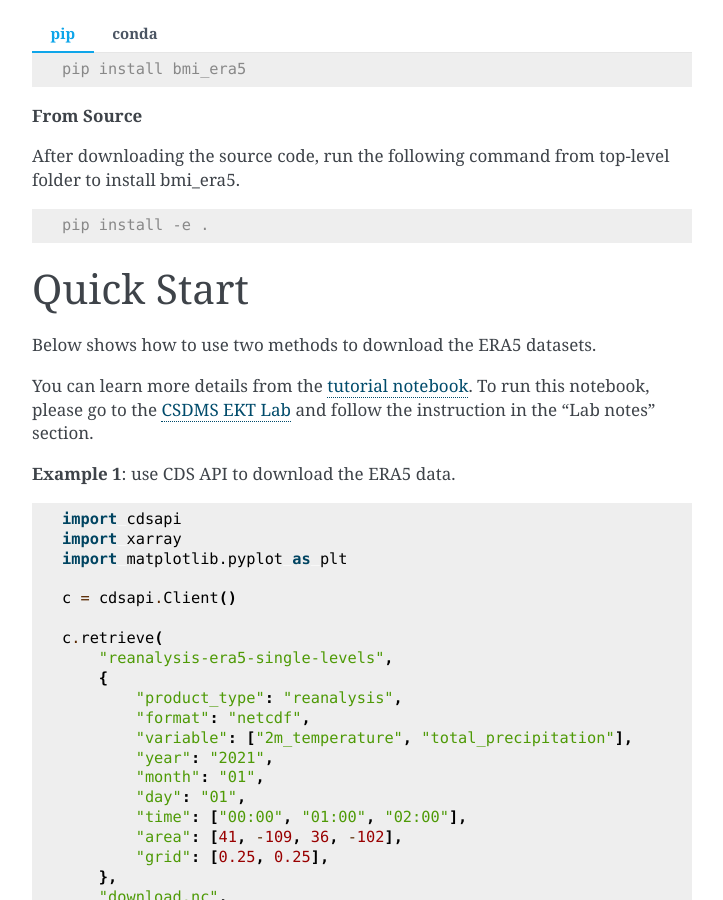
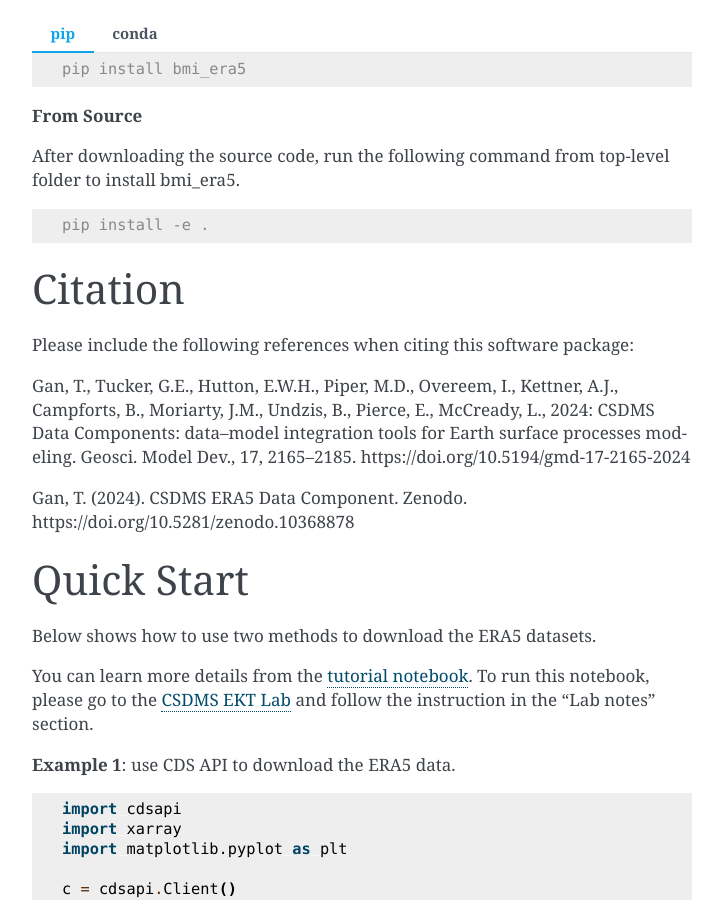
Before and after one commit to gantian127/bmi_era5, a Sphinx documentation site: the page built from docs/source/index.md, in a window 1280 px wide and 900 px high, scrolled down 818 px. Shown: the whole window, without its empty margins (388-1111 px from the left). Built offline with Sphinx 7.4.7, drawn with Linux system fonts in a browser that asks for light colours.

Commit message:
add citation in docs and readme

````diff
--- a/docs/source/index.md
+++ b/docs/source/index.md
@@ -43,6 +43,18 @@
 ```console
 pip install -e .
 ```
+
+# Citation
+Please include the following references when citing this software package:
+
+Gan, T., Tucker, G.E., Hutton, E.W.H., Piper, M.D., Overeem, I., Kettner, A.J.,
+Campforts, B., Moriarty, J.M., Undzis, B., Pierce, E., McCready, L., 2024:
+CSDMS Data Components: data–model integration tools for Earth surface processes
+modeling. Geosci. Model Dev., 17, 2165–2185. https://doi.org/10.5194/gmd-17-2165-2024
+
+Gan, T. (2024). CSDMS ERA5 Data Component. Zenodo.
+https://doi.org/10.5281/zenodo.10368878
+
 
 # Quick Start
 
````
Also changed, not shown: README.md (+12 -1 lines).
